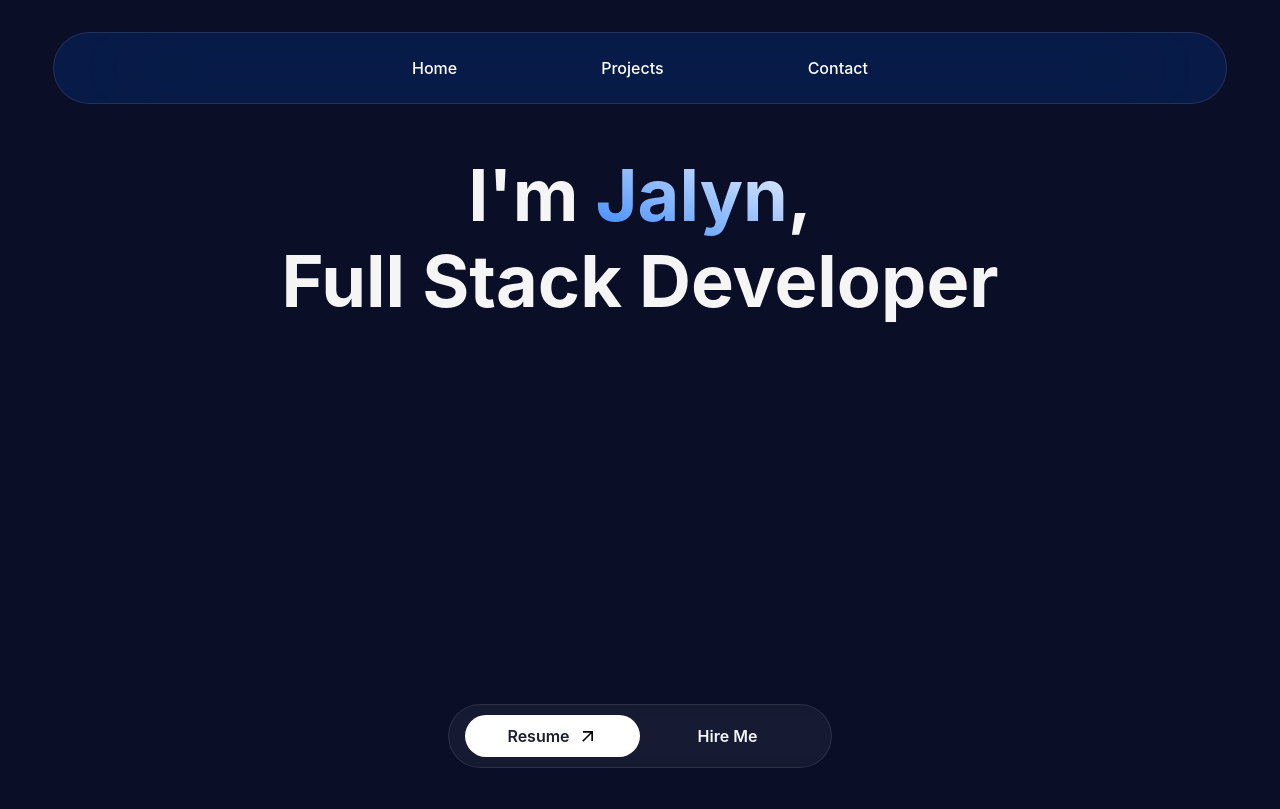
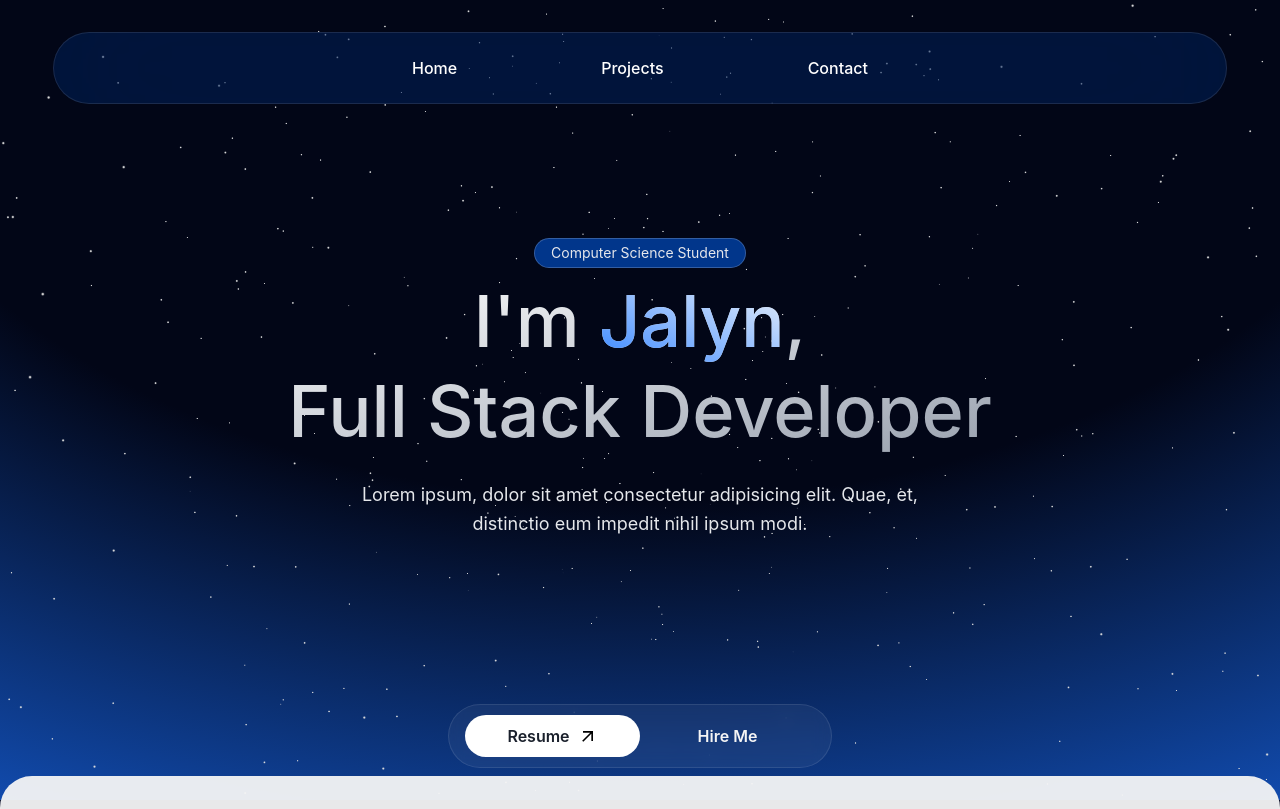
Before and after one commit to Jalyn-R-Tandy/jalyns-portfolio, a Next.js app: page / in a window 1280 px wide. Shown: the top 809 px of the page. Built offline with nearby package versions, Linux system fonts and the light colour scheme.

Commit message:
Added dynamic hero background

```diff
--- a/app/components/Card.jsx
+++ b/app/components/Card.jsx
@@ -11,7 +11,6 @@ const Card = () => {
                     <span className="px-3 py-1.5 bg-black/10 backdrop-blur-md border border-black/20 rounded-full text-xs font-medium text-brand-text-primary">
                         Full Stack
                     </span>
-
                 {/* Quick Action Buttons */}
                 <div className="flex gap-2">
                     {'https://github.com/jalyn-r-tandy/' && (
@@ -34,38 +33,31 @@ const Card = () => {
                     )}
                 </div>
             </div>
-
             {/** Title */}
             <h3 className="text-2xl sm:text-3xl font-semibold text-brand-text-primary mb-3 group-hover:text-[#0066FF] transition-colors">
                 Project #1
             </h3>
-
             {/** Description */}
             <p className="text-brand-text-muted text-sm sm:text-base leading-relaxed mb-4">
                 This is the first project that I am going to put on my now new personal portfolio website.
             </p>
-
             {/** Tech Stack */}
             <div className="flex flex-wrap gap-2 mb-6">
                 <span className="px-3 py-1 bg-black/5 border border-black/10 rounded-lg text-xs font-medium text-brand-text-muted hover:bg-black/10 transition-colors">React</span>
             </div>
-
             {/** Project Image */}
-            <div className="relative h-64 sm:h-72 lg:h-80 overflow-hidden bg-gradient-to-br from-slate-800 to-slate-900">
+            <div className="relative h-64 sm:h-72 lg:h-80 overflow-hidden bg-linear-to-br from-slate-800 to-slate-900">
                 <img
                 src="https://unsplash.com/photos/monitor-showing-java-programming-OqtafYT5kTw?utm_source=unsplash&utm_medium=referral&utm_content=creditShareLink"
                 alt=""
                 className="w-full h-full object-cover object-top transition-transform duration-700 group-hover:scale-110"/>
-
                 {/* Gradient Overlay */}
-                <div className="absolute inset-0 bg-gradient-to-t from-black/60 via-transparent to-transparent"></div>
+                <div className="absolute inset-0 bg-linear-to-t from-black/60 via-transparent to-transparent"></div>
             </div>
 
             {/** View Project */}
             <div className="px-6 sm:px-8 pb-6 sm:pb-8 -mt-8 relative z-10">
-                <button
-                className="group/btn w-full flex items-center justify-center gap-2 px-6 py-3.5 bg-[#0066FF] hover:bg-[#0052CC] text-white font-medium rounded-xl transition-all duration-300 hover:shadow-lg hover:shadow-blue-500/30"
-                >
+                <button className="group/btn w-full flex items-center justify-center gap-2 px-6 py-3.5 bg-[#0066FF] hover:bg-[#0052CC] text-white font-medium rounded-xl transition-all duration-300 hover:shadow-lg hover:shadow-blue-500/30">
                     <span>View Project</span>
                     <ArrowUpRight size={20} className="transition-transform group-hover/btn:translate-x-0.5 group-hover/btn:-translate-y-0.5" />
                 </button>
--- a/app/components/Hero.jsx
+++ b/app/components/Hero.jsx
@@ -1,15 +1,62 @@
+'use client'
+
+import { Stars } from "@react-three/drei"
+import { Canvas } from "@react-three/fiber"
+import React, { useEffect } from "react"
+import {
+  useMotionTemplate,
+  useMotionValue,
+  motion,
+  animate,
+} from "framer-motion"
+import Navbar from "./Navbar"
+
+const COLORS_TOP = ['#06f', '#3385ff', '#0052cc', '#ff6b35']
+
 const Hero = () => {
+  const color = useMotionValue(COLORS_TOP[0])
+
+  useEffect(() => {
+    animate(color, COLORS_TOP, {
+      ease: "easeInOut",
+      duration: 10,
+      repeat: Infinity,
+      repeatType: "mirror",
+    })
+  }, [color])
+
+  const backgroundImage = useMotionTemplate`radial-gradient(125% 125% at 50% 0%, #020617 50%, ${color})`
+
   return (
-    <section className='mt-12 h-screen flex flex-col items-center'>
-        <h1 className="mx-2 text-5xl lg:text-7xl font-bold text-brand-text-light font-headings text-center leading-[1.2]">I&apos;m <span className="bg-linear-to-bl from-brand-text-light to-brand-primary-light text-transparent bg-clip-text">Jalyn</span>,
-            <br />
-            Full Stack Developer
-        </h1>
+    // <section className='mt-12 h-screen flex flex-col items-center'>
+    //     <h1 className="mx-2 text-5xl lg:text-7xl font-bold text-brand-text-light font-headings text-center leading-[1.2]">I&apos;m <span className="bg-linear-to-bl from-brand-text-light to-brand-primary-light text-transparent bg-clip-text">Jalyn</span>,
+    //         <br />
+    //         Full Stack Developer
+    //     </h1>
 
-        {/** TODO: Hero Image */}
-        <div>
+    //     {/** TODO: Hero Image */}
+    //     <div>
+    //     </div>
+    // </section>
+    <div>
+      < Navbar />
+      <motion.section
+        style={{backgroundImage}} className="relative grid min-h-screen place-content-center overflow-hidden bg-gray-950 px-4 py-24 text-gray-200">
+        <div className="relative z-10 flex flex-col items-center">
+          <span className="mb-2 inline-block rounded-full bg-brand-primary-main/50 px-4 py-1 text-sm border border-white/20">Computer Science Student</span>
+          <h1 className="max-w-3xl bg-linear-to-br from-white to-gray-400 bg-clip-text text-center text-5xl font-medium leading-tight text-transparent md:text-7xl">I&apos;m <span className="bg-linear-to-bl from-brand-text-light to-brand-primary-light text-transparent bg-clip-text">Jalyn</span>, <br /> Full Stack Developer</h1>
+          <p className="my-6 max-w-xl text-center text-base leading-relaxed md:text-lg md:leading-relaxed">Lorem ipsum, dolor sit amet consectetur adipisicing elit. Quae, et,
+            distinctio eum impedit nihil ipsum modi.</p>
         </div>
-    </section>
+
+        <div className="absolute inset-0 z-0">
+          <Canvas>
+            <Stars radius={50} count={2500} factor={4} fade speed={2} />
+          </Canvas>
+        </div>
+      </motion.section>
+    )
+    </div>
   )
 }
 
--- a/app/components/Navbar.jsx
+++ b/app/components/Navbar.jsx
@@ -2,7 +2,7 @@
 /** TODO: Add a function so that when hovering over nav links other than home, it transfers the white bubble around it to the link hovered on currently */
 const Navbar = () => {
   return (
-    <nav className='w-full flex justify-center'>
+    <nav className='w-full flex justify-center absolute top-0 right-0 left-0 z-20'>
         <div className='h-16 lg:h-18 min-w-11/12 flex justify-center items-center rounded-full mt-8 bg-brand-primary-dark/20 backdrop-blur-3xl border border-white/10'>
             <ul className=' flex justify-around items-center max-w-4xl text-white'>
                 <li className='font-headings font-medium px-8 sm:px-12 lg:px-16 py-3 lg:py-4 mr-2 hover:bg-neutral-background hover:text-brand-text-primary rounded-full'><a href="#home">Home</a></li>
--- a/app/components/Projects.jsx
+++ b/app/components/Projects.jsx
@@ -2,7 +2,7 @@ import Card from '@/app/components/Card'
 
 const Projects = () => {
   return (
-    <section className="max-w-full h-max bg-brand-text-light/95 border-white/5 border rounded-4xl p-8">
+    <section className="max-w-full h-max bg-brand-text-light/95 border-white/5 border rounded-4xl p-8 relative -top-12">
         <h2 className="font-semibold text-[32px] mb-8 text-brand-text-primary text-center lg:text-start lg:ml-16">My Projects</h2>
         <div className='flex flex-col justify-center items-center gap-16 lg:flex-row lg:gap-8 xl:gap-24'>
             <Card />
--- a/app/globals.css
+++ b/app/globals.css
@@ -21,5 +21,6 @@
 
 body {
   background: var(--color-neutral-dark-background);
+  /* background: transparent; */
   font-family: var(--font-system-ui);
 }
--- a/app/page.tsx
+++ b/app/page.tsx
@@ -1,4 +1,3 @@
-import Navbar from '@/app/components/Navbar'
 import Hero from '@/app/components/Hero'
 import CTA from '@/app/components/CTA'
 import Projects from '@/app/components/Projects'
@@ -6,10 +5,9 @@ import Projects from '@/app/components/Projects'
 const page = () => {
   return (
     <main>
-      <Navbar />
       < Hero />
+      < Projects />
       < CTA />
-      < Projects />
     </main>
   )
 }
--- a/package.json
+++ b/package.json
@@ -9,12 +9,16 @@
     "lint": "eslint"
   },
   "dependencies": {
+    "@react-three/drei": "^10.7.7",
+    "@react-three/fiber": "^9.4.2",
+    "framer-motion": "^12.23.24",
     "lucide-react": "^0.555.0",
     "next": "16.0.5",
     "postcss": "^8.5.6",
     "react": "19.2.0",
     "react-dom": "19.2.0",
-    "react-icons": "^5.5.0"
+    "react-icons": "^5.5.0",
+    "three": "^0.181.2"
   },
   "devDependencies": {
     "@tailwindcss/postcss": "^4.1.17",
```
Also changed, not shown: app/components/SpaceHero.jsx (added), 1 other file (tests, documents, lock files or other folders).
